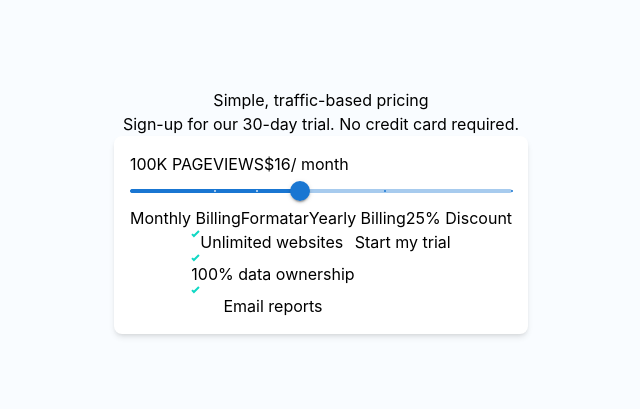
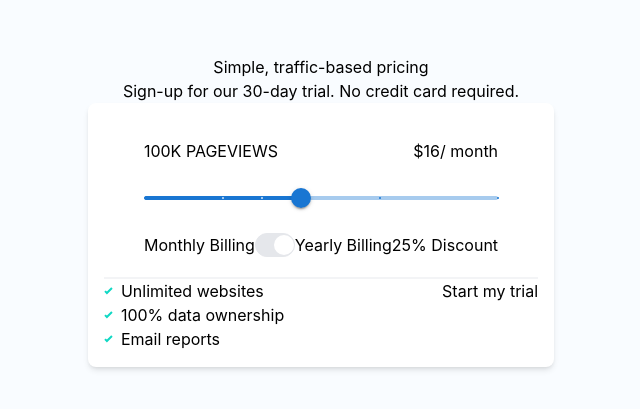
Before and after one commit to erikfelipe/pricing_component, a React (Create React App) app: page / in a window 1280 px wide. Shown: the part 189-598 px from the top of the page, without its empty margins (319-959 px from the left). Built offline with nearby package versions, Linux system fonts and the light colour scheme.

Commit message:
Update visual

```diff
--- a/src/components/List/index.tsx
+++ b/src/components/List/index.tsx
@@ -5,20 +5,18 @@ const List = () => {
   return (
     <div>
       <ul>
-        <div>
-          <li className="flex">
+        <li className="flex items-center">
           <img src={checkIcon} alt="checkIcon" className="h-fit" />
-            <p>Unlimited websites</p>
+          <p className="ml-2">Unlimited websites</p>
         </li>
-          <li>
+        <li className="flex items-center">
           <img src={checkIcon} alt="checkIcon" className="h-fit" />
-            <p>100% data ownership</p>
+          <p className="ml-2">100% data ownership</p>
         </li>
-          <li>
+        <li className="flex items-center">
           <img src={checkIcon} alt="checkIcon" className="h-fit" />
-            <p>Email reports</p>
+          <p className="ml-2">Email reports</p>
         </li>
-        </div>
       </ul>
     </div>
   );
--- a/src/pages/PricingTrial/index.tsx
+++ b/src/pages/PricingTrial/index.tsx
@@ -8,6 +8,11 @@ const PricingTrial = () => {
   const defaultValue = 16;
   const [price, setPrice] = useState(16);
   const [pageviews, setPageviews] = useState("100K");
+  const [toggleBilling, setToggleBilling] = useState(false);
+
+  const handleToggleBilling = () => {
+    setToggleBilling(!toggleBilling);
+  };
 
   const marks = [
     { value: 8, price: "8" },
@@ -44,8 +49,8 @@ const PricingTrial = () => {
       />
       <Card>
         {/* topCard */}
-        <div className="flex flex-col">
-          <div className="flex">
+        <div className="flex flex-col mx-10 my-5">
+          <div className="flex justify-between mb-5">
             <p>{pageviews} PAGEVIEWS</p>
             <div className="flex">
               $<p>{price}</p>
@@ -59,15 +64,26 @@ const PricingTrial = () => {
             onChange={handleSliderChange}
             max={marks[marks.length - 1].value}
           />
-          <div className="flex">
+          <div className="flex mt-5">
             <p>Monthly Billing</p>
-            <button>Formatar</button>
+            <button
+              className={`flex flex-col justify-center w-10 border rounded-xl bg-gray-200 ${
+                toggleBilling ? "" : "flex-row-reverse"
+              }`}
+              onClick={handleToggleBilling}
+            >
+              <div
+                className={`w-5 h-5 rounded-full bg-white ${
+                  toggleBilling ? "" : "ml-auto"
+                }`}
+              ></div>
+            </button>
             <p>Yearly Billing</p>
             <p>25% Discount</p>
           </div>
         </div>
         {/* FooterCard */}
-        <div className="flex">
+        <div className="flex justify-between border-t-2 border-gray-100 w-full">
           {/* List */}
           <List />
           <div>
```
Lines whose indentation alone changed are shown as unchanged.
